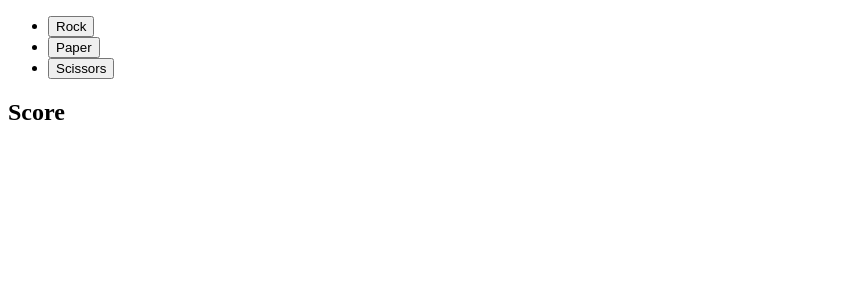
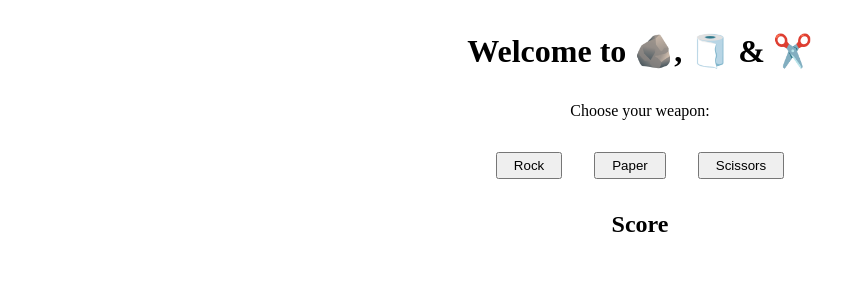
Before and after one commit to danielrov/odin-js-project, a plain HTML site: page index.html in a window 1280 px wide. Shown: the whole page, without its empty margins (0-865 px from the left). Drawn offline with Linux system fonts and the light colour scheme.

Commit message:
feat(styles): add basic CSS file and initial styling

```diff
--- a/index.html
+++ b/index.html
@@ -4,10 +4,14 @@
     <meta charset="UTF-8">
     <meta name="viewport" content="width=device-width, initial-scale=1.0">
     <title>Document</title>
+    <link rel="stylesheet" href="style.css">
     <script src="script.js" defer></script>
 </head>
 <body>
-    <ul>
+    <div class="header">
+        <h1>Welcome to 🪨, 🧻 & ✂️</h1>
+        <p>Choose your weapon:</p>
+        <ul class="selectors">
             <li>
                 <button class="btn" type="button">Rock</button>
             </li>
@@ -18,7 +22,8 @@
                 <button class="btn" type="button">Scissors</button>
             </li>
         </ul>
-    <div>
+    </div>
+    <div class="content">
         <h2>Score</h2>
         <p class="score"></p>
     </div>
--- /dev/null
+++ b/style.css
@@ -0,0 +1,38 @@
+* {
+    margin: 0px;
+    padding: 0px;
+}
+
+li {
+    list-style-type: none;
+  }
+
+  .header {
+    display: flex;
+    flex-direction: column;
+    justify-content: center;
+    align-items: center;
+
+    padding: 32px;
+    gap: 32px;
+  }
+
+  ul {
+    display: flex;
+    gap: 32px;
+  }
+
+  .btn {
+    padding: 4px 16px;
+  }
+
+  .content,
+  .results {
+    display: flex;
+    flex-direction: column;
+    justify-content: center;
+    align-items: center;
+
+    padding: 0px 32px 32px;
+    gap: 16px
+  }
```
Lines whose indentation alone changed are shown as unchanged.
